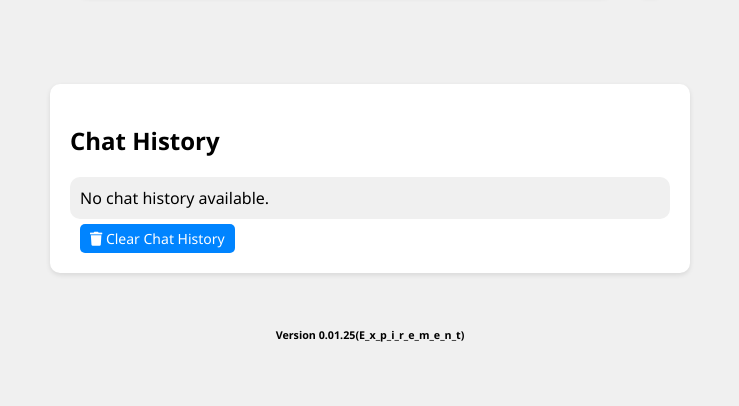
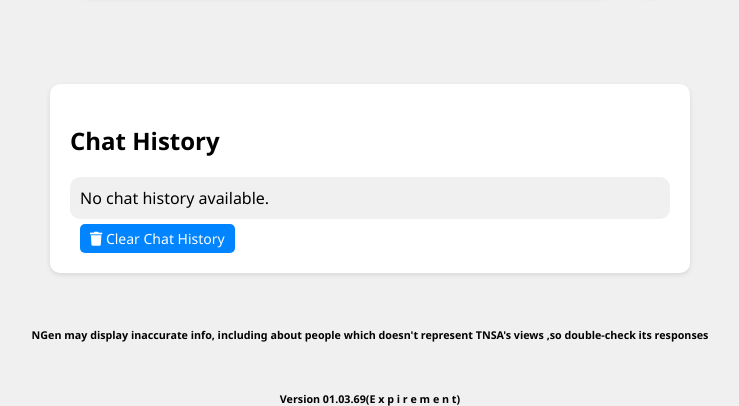
Before and after one commit to TNSA-SOFTWARES/chat.ngpt, a Flask app: page / in a window 1280 px wide. Shown: the part 717-1123 px from the top of the page, without its empty margins (270-1009 px from the left). Before the commit the page ends 1059 px from the top, so only its background shows below. Run offline with Flask 3, Linux system fonts and the light colour scheme.

Commit message:
Update index.html

```diff
--- a/templates/index.html
+++ b/templates/index.html
@@ -191,7 +191,9 @@
         <div id="history"></div>
         <button class="regenerate-button" onclick="clearChat()"><i class="fas fa-trash"></i> Clear Chat History</button>
     </div>
-    <h6>Version 0.01.25(E_x_p_i_r_e_m_e_n_t)</h6>
+        <h6>NGen may display inaccurate info, including about people which doesn't represent TNSA's views ,so double-check its responses</h6>
+
+    <h6>Version 01.03.69(E x p i r e m e n t)</h6>
 
     <script>
         function clearChat() {
```
